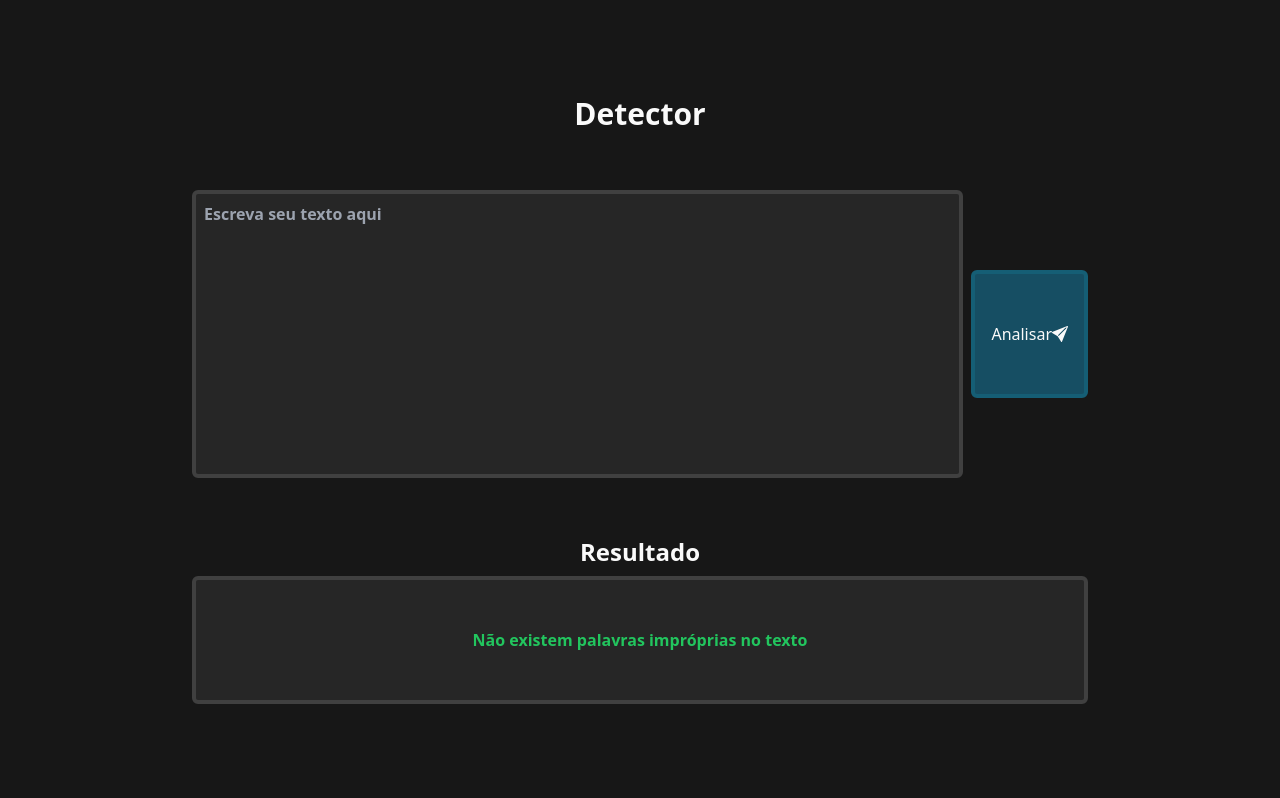
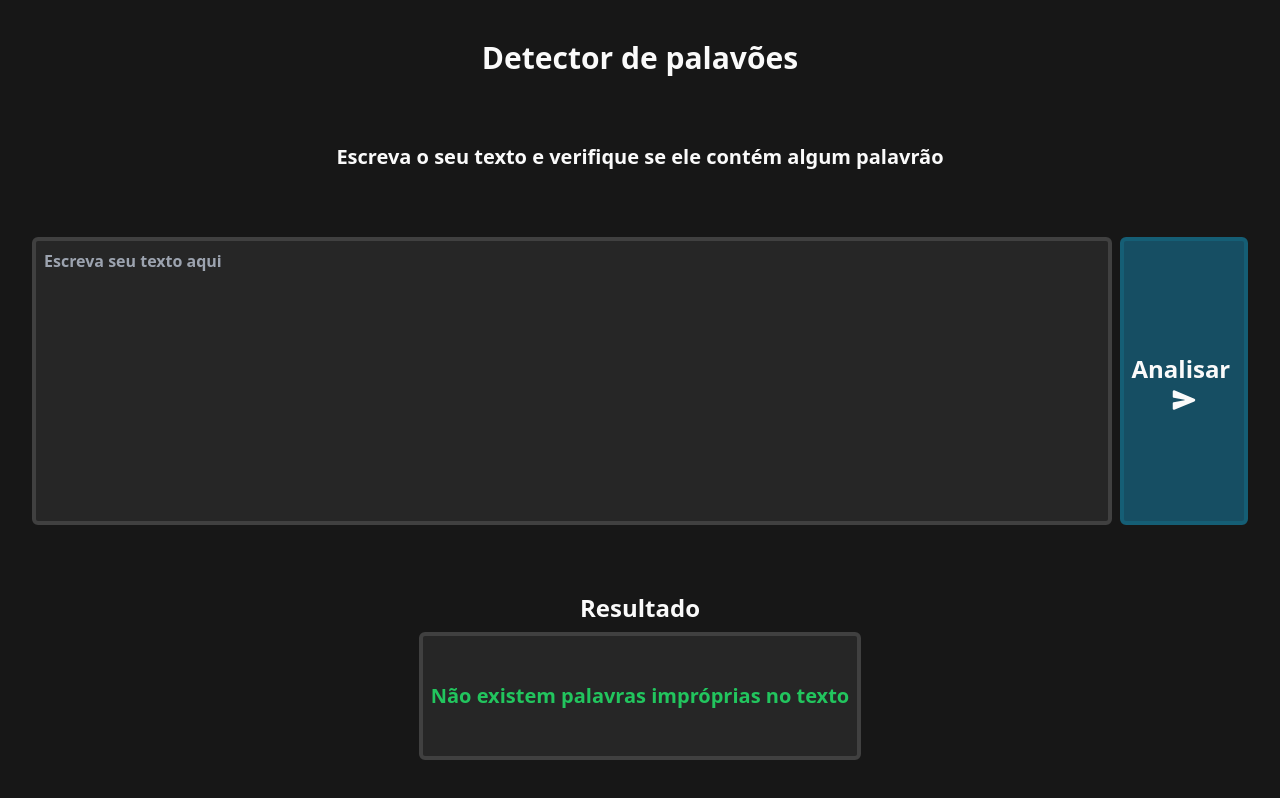
Before and after one commit to bitlab-ufrn/selecao-2023-taleshrocha, a Next.js app: page / in a window 1280 px wide. Built offline with nearby package versions, Linux system fonts and the light colour scheme.

Commit message:
Interface and regex fix

```diff
--- a/src/badWords.js
+++ b/src/badWords.js
@@ -59,7 +59,6 @@ export const badWords = [
   "gonorreia",
   "gordoescroto",
   "gozado",
-  "herege",
   "idiota",
   "ignorante",
   "imbecil",
--- a/src/pages/index.jsx
+++ b/src/pages/index.jsx
@@ -1,6 +1,6 @@
 import Head from "next/head";
 import { useRef, useState } from "react";
-import { BsFillSendFill as SendIcon } from "react-icons/bs";
+import { IoSend as SendIcon } from "react-icons/io5";
 import { badWords, endings, l33t } from "../badWords";
 
 export default function Home() {
@@ -34,9 +34,10 @@ export default function Home() {
   }
 
   const badWordsRegexString =
-    "(\\W|^)(" + badWords.map(createRegexString).join("[sz]*|") + ")(\\W|\\n|\\s|$)";
+    "\\b(" +
+    badWords.map(createRegexString).join("[sz]*|") +
+    ")(\\W|\\n|\\s|$)";
 
-  console.log(badWordsRegexString)
   const badWordsRegex = new RegExp(badWordsRegexString, "ig");
 
   // Checks if there is any bad words in the text and changes hasBadWords value
@@ -47,6 +48,7 @@ export default function Home() {
       .replace(/[^\w!@#$%&*\n ]/g, "") // Removes especial characters diferent from !@#$%&* and new lines
       .match(badWordsRegex);
 
+    console.log(matches)
     setFoundBadWords(matches ? [...new Set(matches)] : []);
   }
 
@@ -60,12 +62,24 @@ export default function Home() {
       </Head>
 
       <main
-        className="flex min-h-screen flex-col items-center justify-between px-48
-           py-24 bg-neutral-900 space-y-4"
+        className="flex min-h-screen flex-col items-center justify-between
+          bg-neutral-900 space-y-4 text-neutral-50
+          px-4 py-6
+          md:px-8 md:py-10
+        "
       >
-        <h1 className="text-neutral-50 font-bold text-3xl">Detector</h1>
+        <h1 className="font-bold text-3xl text-center">Detector de palavões</h1>
+        <h2 className="text-xl px-4 md-px-12 text-center font-semibold">
+          Escreva o seu texto e verifique se ele contém algum palavrão
+        </h2>
 
-        <div className="flex items-center justify-center w-full h-full space-x-2">
+        <div
+          className="flex  items-center justify-center w-full
+              h-full
+              flex-col space-y-2
+              md:flex-row md:space-x-2 md:space-y-0
+            "
+        >
           {/*Custom Textarea*/}
           <div
             className={`
@@ -75,7 +89,7 @@ export default function Home() {
             <textarea
               className="resize-none w-full h-full bg-inherit
                 outline-none border-transparent focus:border-transparent
-                focus:ring-0 text-neutral-50 placeholder:font-bold"
+                focus:ring-0 placeholder:font-bold"
               placeholder="Escreva seu texto aqui"
               ref={textareaRef}
               onKeyDown={(e) => {
@@ -88,37 +102,50 @@ export default function Home() {
           </div>
 
           <button
-            className="flex items-center justify-center bg-cyan-900 border-4 border-cyan-800 rounded-md
-              h-32 text-neutral-50 p-4"
+            className="group flex items-center justify-center bg-cyan-900 border-4
+              border-cyan-800 rounded-md p-4 text-2xl font-bold whitespace-pre
+              transition-all hover:scale-[102%] hover:bg-cyan-800
+              hover:border-cyan-700
+              w-full h-24
+              md:w-32 md:h-72 md:flex-col
+            "
             onClick={checkText}
           >
-            Analisar <SendIcon />
+            Analisar{" "}
+            <SendIcon
+              className="translate-y-[3px] group-hover:translate-x-2
+                transition-all md:group-hover:translate-x-0
+                md:group-hover:translate-y-2"
+            />
           </button>
         </div>
 
         {/*Result box*/}
         <div
-          className="flex flex-col h-full w-full items-center justify-center
-          text-neutral-50 space-y-2"
+          className="flex flex-col h-full w-max items-center justify-center
+           space-y-2"
         >
           <h2 className="font-bold text-2xl">Resultado</h2>
+
           <div
             className={`flex items-center justify-center w-full h-32 bg-neutral-800
-             border-4 border-neutral-700 rounded-md p-2 font-bold overflow-x-scroll
-            ${foundBadWords.length != 0 ? "text-red-500" : "text-green-500"}`}
+              border-4 border-neutral-700 rounded-md p-2 font-bold overflow-x-scroll
+              break-words text-xl
+              ${foundBadWords.length != 0 ? "text-red-500" : "text-green-500"}`}
           >
             {foundBadWords.length != 0 ? (
-              <div className="flex flex-col items-center justify-center
-                h-full break-all">
+              <div
+                className="flex flex-col items-center justify-center
+                h-full"
+              >
                 <p>Existem palavras impróprias no texto!</p>
-                <ul className="list-none h-min w-max overflow-y-scroll p-2 rounded-md
-                  break-all bg-neutral-700 text-center">
+                <ul
+                  className="list-none h-full w-max overflow-y-scroll p-2 rounded-md
+                  break-all bg-transparent text-center"
+                >
                   {foundBadWords.map((word, index) => (
-                    <li key={index}>
-                    {word}
-                    </li>
-                  )
-                  )}
+                    <li key={index}>{word}</li>
+                  ))}
                 </ul>
               </div>
             ) : (
```
